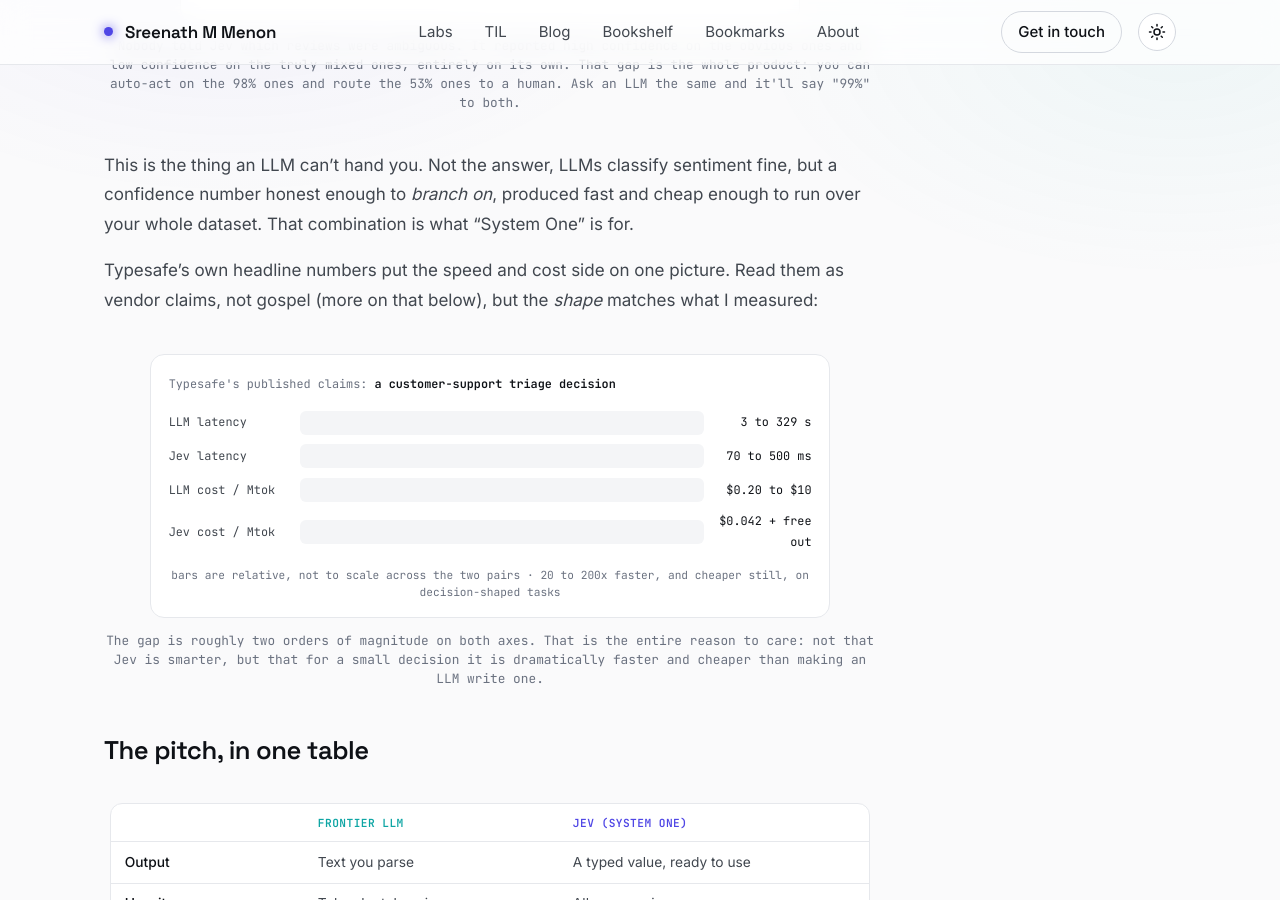
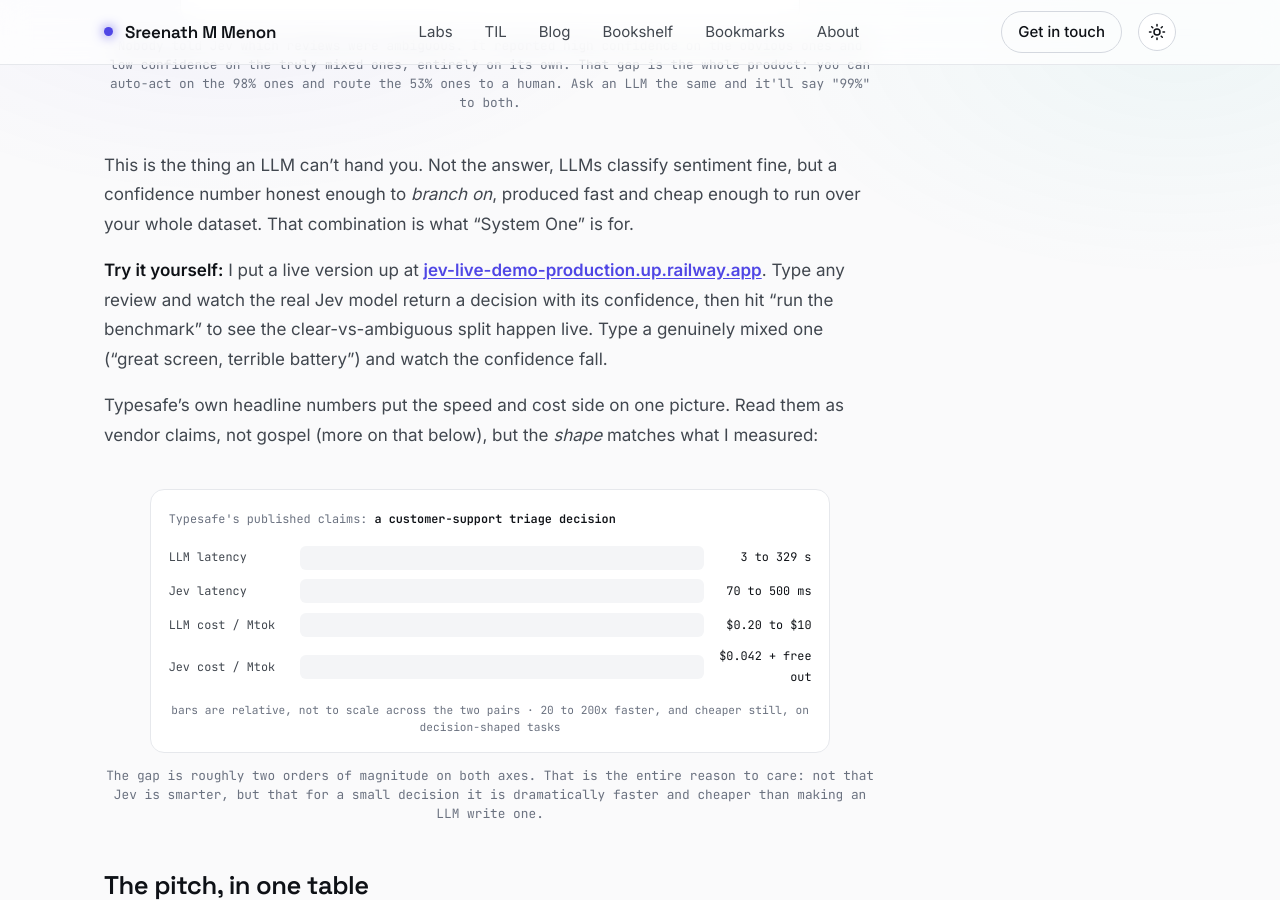
Before and after one commit to sreenathmmenon/sreenathmmenon.github.io, a Jekyll site: the page built from _blog/2026-09-20-jev-the-ai-that-returns-a-decision-not-a-paragraph.md, in a window 1280 px wide and 900 px high, scrolled down 4612 px. Built offline with Jekyll 4.4.1, drawn with Linux system fonts in a browser that asks for light colours.

Commit message:
Jev post: link the live hosted demo
Add a 'try it yourself' link to the deployed demo where readers type a
review and watch Jev return a decision with calibrated confidence, plus
a live benchmark showing the clear-vs-ambiguous confidence split. Key
stays server-side on Railway.

```diff
--- a/_blog/2026-09-20-jev-the-ai-that-returns-a-decision-not-a-paragraph.md
+++ b/_blog/2026-09-20-jev-the-ai-that-returns-a-decision-not-a-paragraph.md
@@ -250,6 +250,8 @@ But the number I actually care about is this one. When I split Jev's confidence
 
 This is the thing an LLM can't hand you. Not the answer, LLMs classify sentiment fine, but a confidence number honest enough to *branch on*, produced fast and cheap enough to run over your whole dataset. That combination is what "System One" is for.
 
+**Try it yourself:** I put a live version up at **[jev-live-demo-production.up.railway.app](https://jev-live-demo-production.up.railway.app)**. Type any review and watch the real Jev model return a decision with its confidence, then hit "run the benchmark" to see the clear-vs-ambiguous split happen live. Type a genuinely mixed one ("great screen, terrible battery") and watch the confidence fall.
+
 Typesafe's own headline numbers put the speed and cost side on one picture. Read them as vendor claims, not gospel (more on that below), but the *shape* matches what I measured:
 
 <figure class="jv-fig">
```
